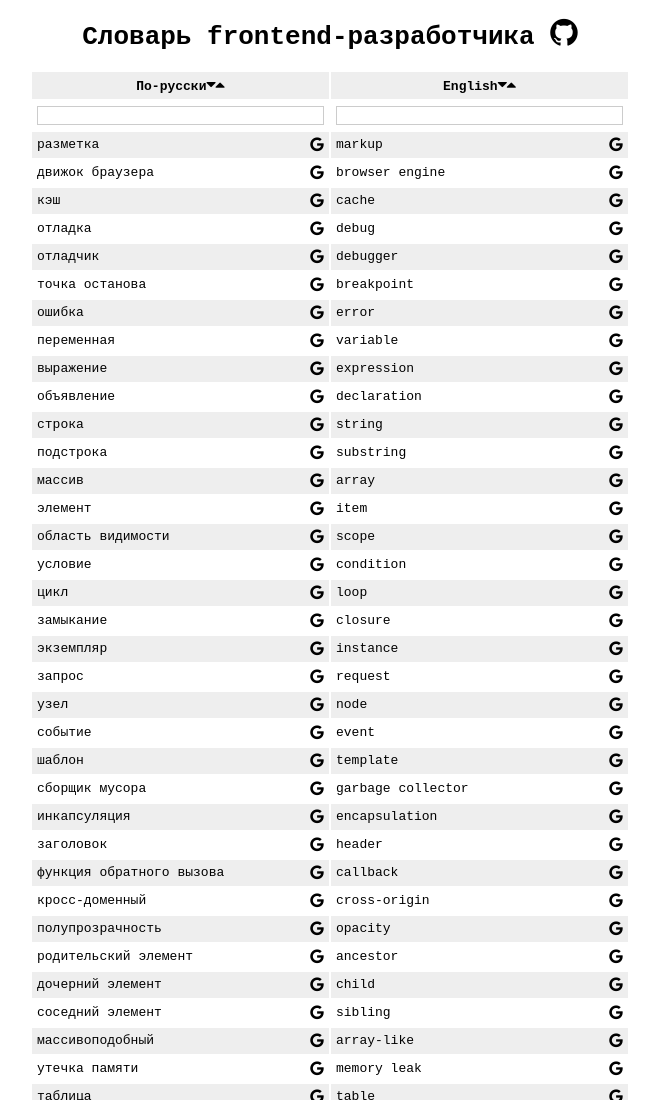
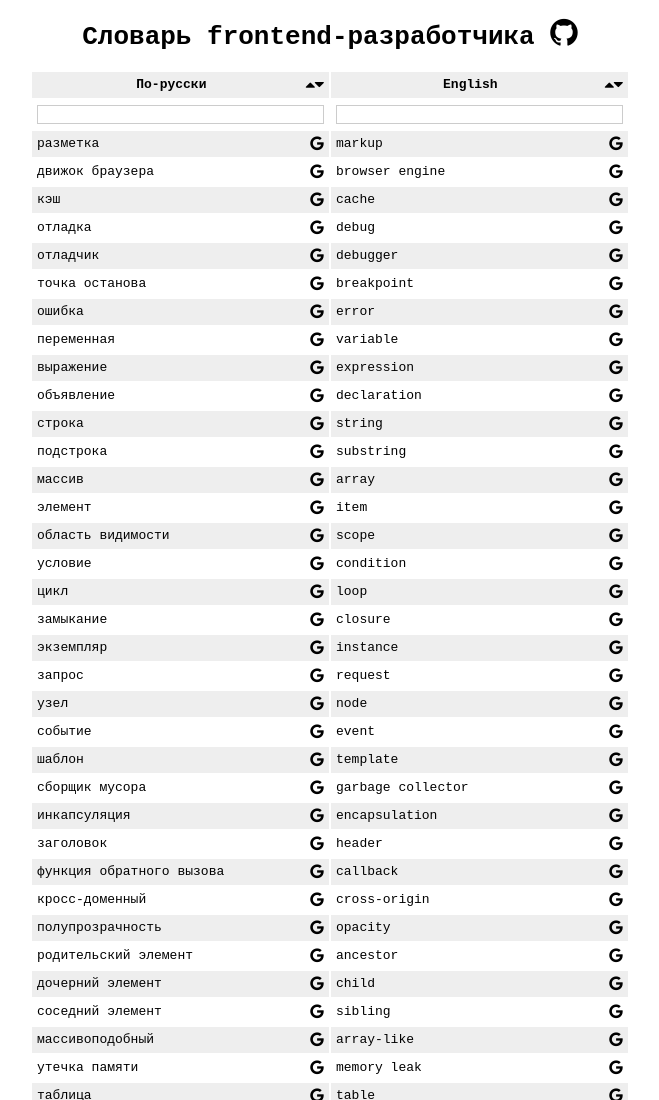
Before and after one commit to undeletable/fe-ru-en-dictionary, a plain HTML site: page index.html in a window 1280 px wide. Shown: the top 1100 px of the page, without its empty margins (310-969 px from the left). Drawn offline with Linux system fonts and the light colour scheme.

Commit message:
Placed sorting controls to right

```diff
--- a/css/style.css
+++ b/css/style.css
@@ -31,6 +31,6 @@ th, td {
 th, .fa {
     cursor: pointer;
 }
-td .fa {
+table .fa {
     float: right;
 }
```
